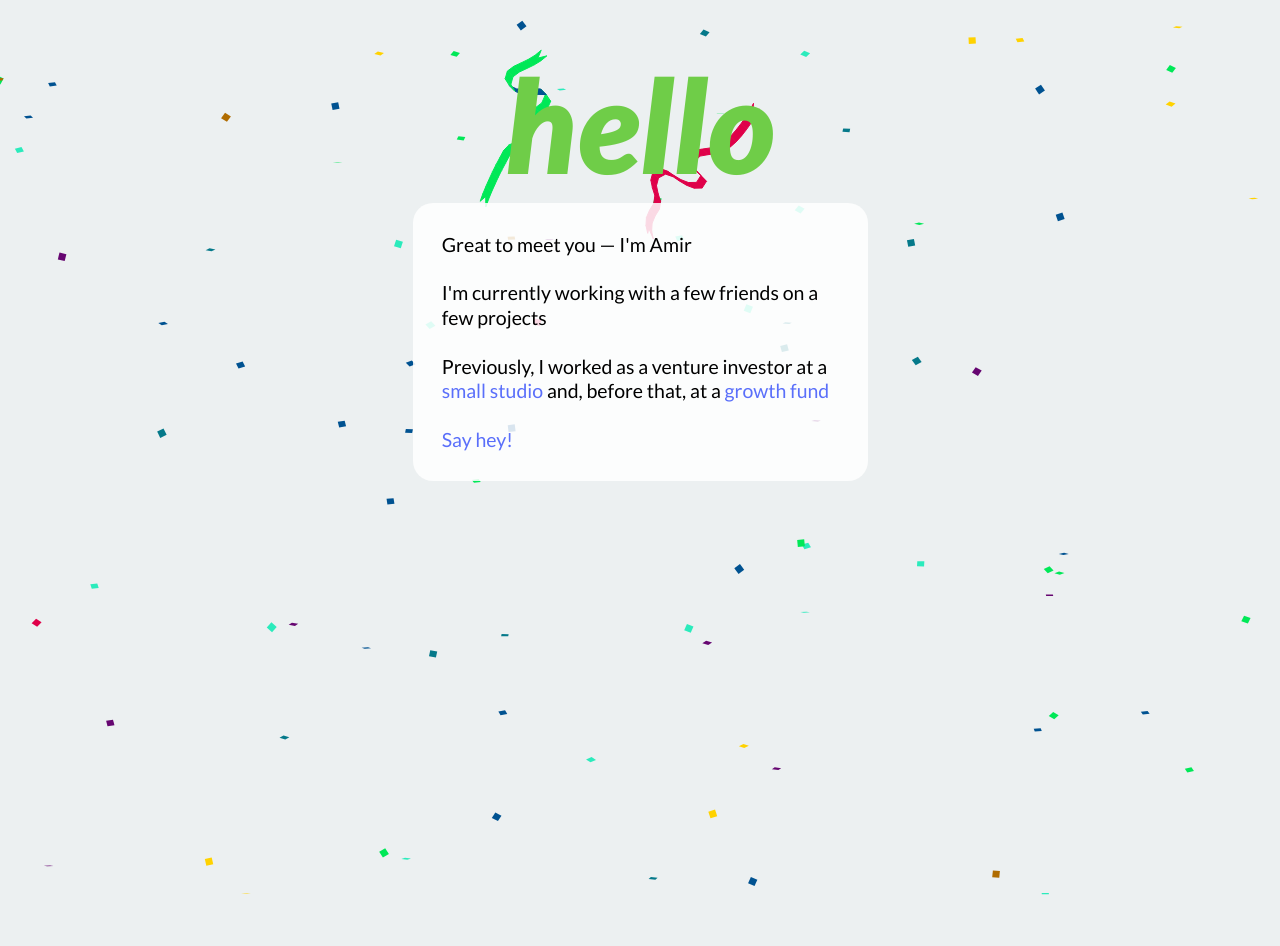
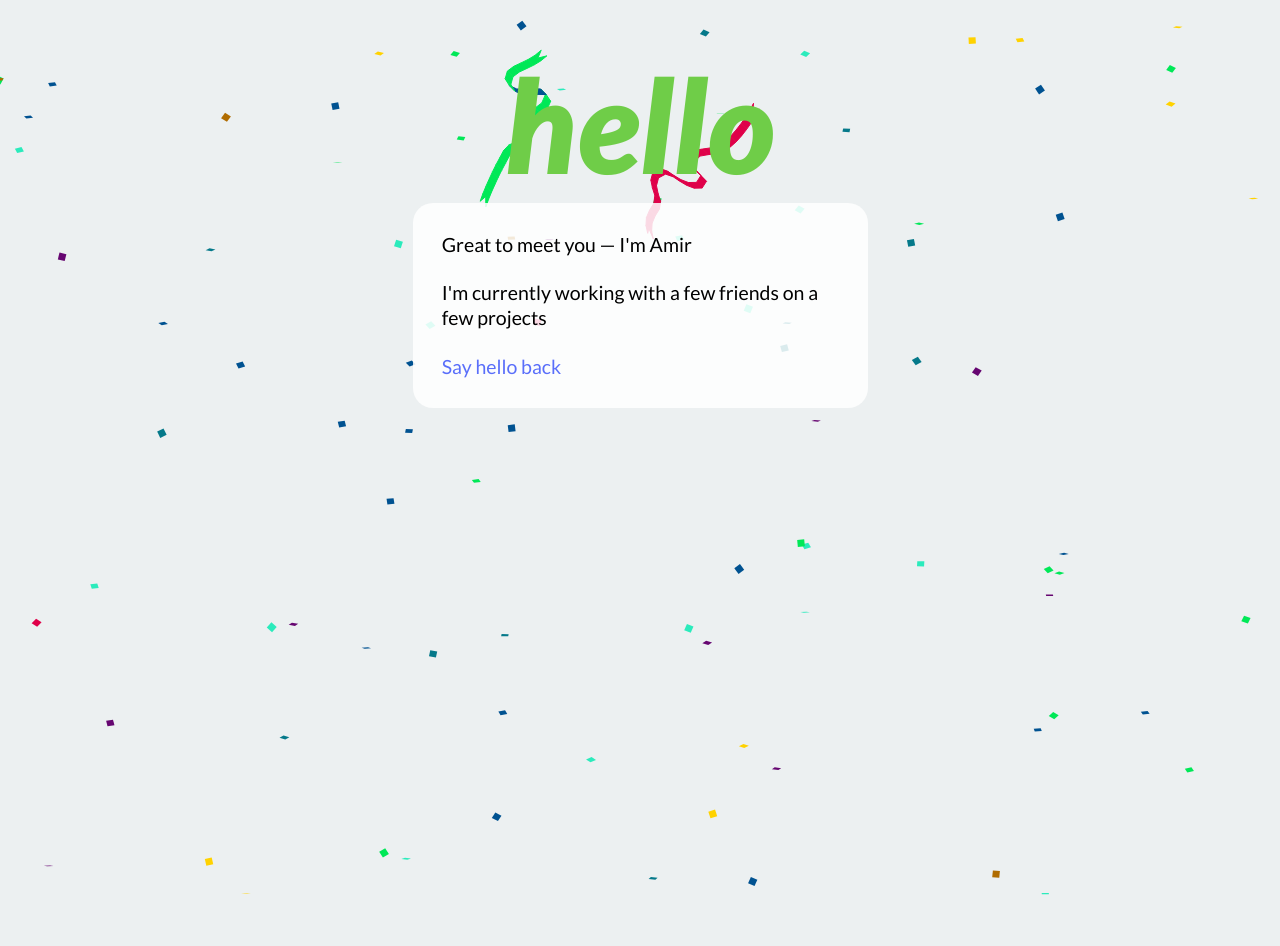
Before and after one commit to amirsharif/amirsharif.github.io, a Jekyll site: the page built from index.html, in a window 1280 px wide. Built offline with Jekyll 4.4.1, drawn with Linux system fonts in a browser that asks for light colours.

Commit message:
Update index.html

```diff
--- a/index.html
+++ b/index.html
@@ -13,10 +13,6 @@ title: Amir Sharif
 
     I'm currently working with a few friends on a few projects<br /><br />
 
-    Previously, I worked as a venture investor at a
-    <a href="https://www.juxtapose.com">small studio</a> and, before that, at a
-    <a href="https://www.insightpartners.com">growth fund</a><br /><br />
-
-    <a href="mailto:amir@ploof.xyz">Say hey!</a>
+    <a href="mailto:amir@bondstreetresearch.com">Say hello back</a>
   </p>
 </div>
```
